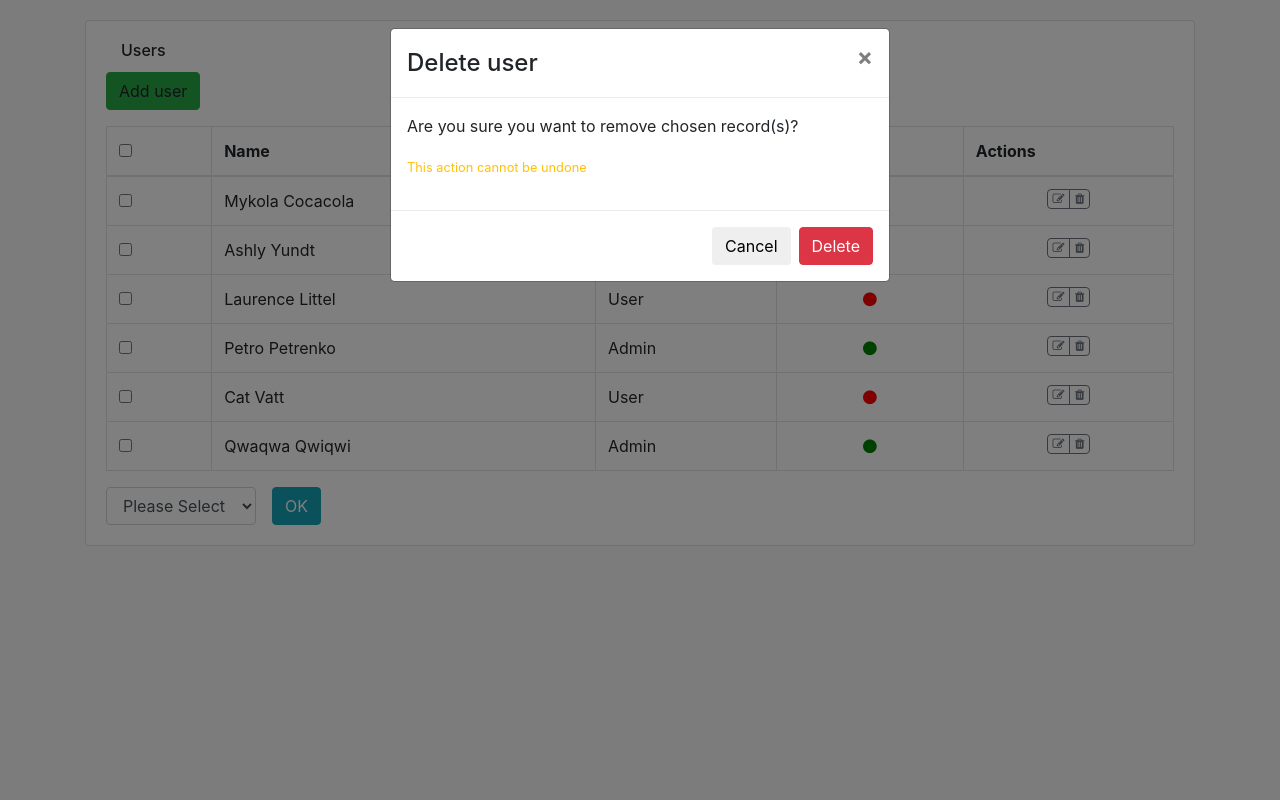
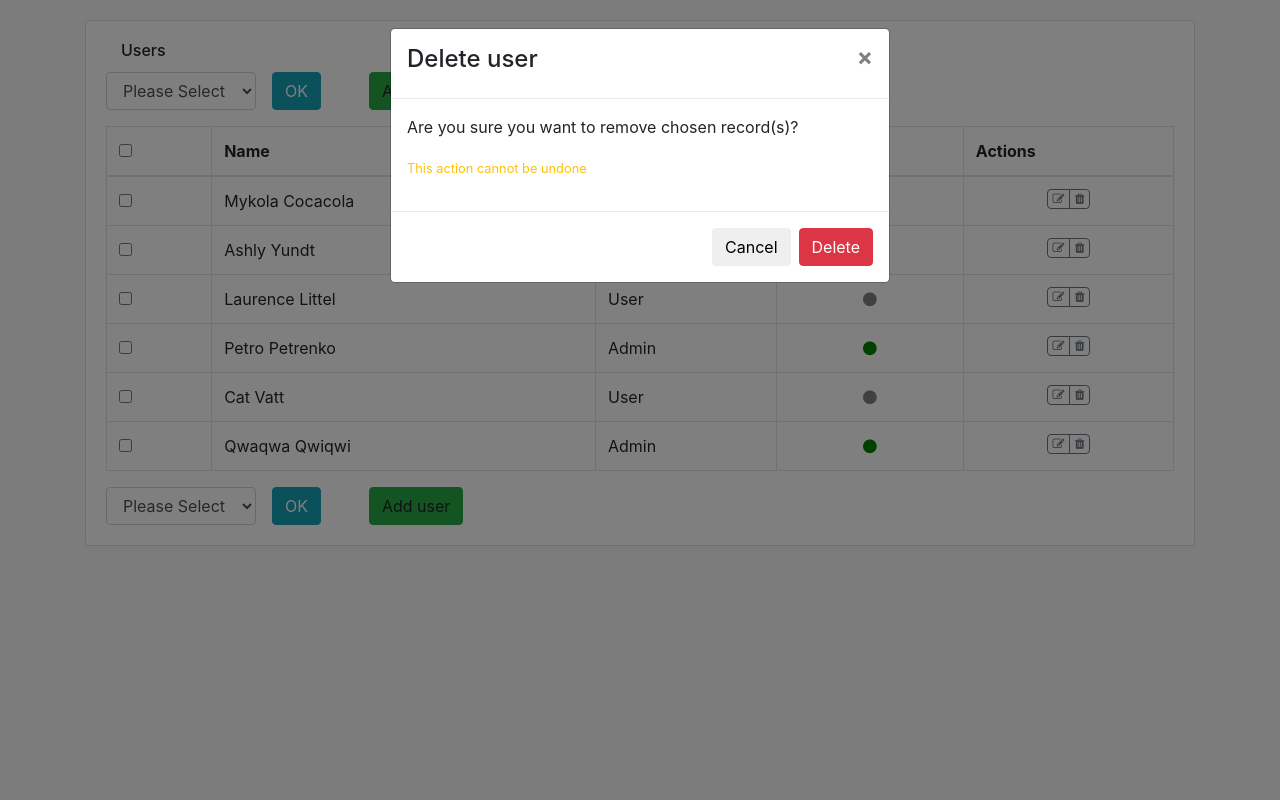
Before and after one commit to sv-dubov/Sprint, a PHP site: page / in a window 1280 px wide, after a click that opens the changed part. Run offline with PHP 8.4, Linux system fonts and the light colour scheme; data comes from the database, SQL or seed files in the repository; some libraries are stand-ins or nearby versions.

Commit message:
Fix checkboxes and buttons

```diff
--- a/assets/css/style.css
+++ b/assets/css/style.css
@@ -6,7 +6,7 @@ body{
     color: green;
 }
 .not-active-circle {
-    color: red;
+    color: gray;
 }
 
 /* The switch - the box around the slider */
--- a/assets/js/script.js
+++ b/assets/js/script.js
@@ -11,18 +11,18 @@ $(document).on('click', '.update', function () {
     let first_name = $(this).attr("data-first_name");
     let last_name = $(this).attr("data-last_name");
     let role = $(this).attr("data-role");
-    if ($(this).attr("data-status")) {
-        var status = 1;
-    } else {
-        var status = 0;
-    }
+    let status = $(this).attr("data-status");
 
     $('#type').val('edit_user');
     $('#user_id').val(user_id);
     $('#first_name').val(first_name);
     $('#last_name').val(last_name);
     $('#role').val(role);
-    $('#status').val(status);
+    if(status == 1) {
+        $("#status").prop('checked', true);
+    } else {
+        $("#status").prop('checked', false);
+    }
     $('#addUserModal').modal('show');
     $('.modal-title').html('Edit user');
 });
@@ -51,12 +51,13 @@ $(document).on('click', '#btn-add', function (e) {
     })
 });
 
-$(document).on("click", ".delete", function () {
+$(document).on('click', '.delete', function () {
+    $('.modal-title-delete').html('Delete user');
     let id = $(this).attr("data-id");
     $('#id_d').val(id);
 });
 
-$(document).on("click", "#delete_single", function () {
+$(document).on('click', '#delete_single', function () {
     $.ajax({
         url: "backend/save.php",
         type: "post",
@@ -73,7 +74,8 @@ $(document).on("click", "#delete_single", function () {
 });
 
 $(document).on("click", "#btn-actions", function () {
-    let action_value = document.getElementById('actions').value;
+    let action_value = $('#actions').val();
+    let action2_value = $('#actions2').val();
     let user = [];
     $(".user_checkbox:checked").each(function () {
         user.push($(this).data('user-id'));
@@ -82,11 +84,11 @@ $(document).on("click", "#btn-actions", function () {
         $('.info-body').html('Please, select records');
         $('#warningModal').modal('show');
     } else {
-        if (action_value === '0') {
+        if (action_value == 0 || action2_value == 0) {
             $('.info-body').html('Please, select action');
             $('#warningModal').modal('show');
         }
-        if (action_value === '1') {
+        if (action_value == 1 || action2_value == 1) {
             let selected_values = user.join(",");
             $.ajax({
                 type: "post",
@@ -100,7 +102,7 @@ $(document).on("click", "#btn-actions", function () {
                     location.reload();
                 }
             });
-        } else if (action_value === '2') {
+        } else if (action_value == 2 || action2_value == 2) {
             let selected_values = user.join(",");
             $.ajax({
                 type: "post",
@@ -114,7 +116,7 @@ $(document).on("click", "#btn-actions", function () {
                     location.reload();
                 }
             });
-        } else if (action_value === '3') {
+        } else if (action_value == 3 || action2_value == 3) {
             $('#deleteUserModal').modal('show');
             let selected_values = user.join(",");
             $('#delete_single').click(function () {
@@ -142,7 +144,7 @@ $(document).on("click", "#btn-actions", function () {
 $(document).ready(function () {
     $('[data-toggle="tooltip"]').tooltip();
     let checkbox = $('table tbody input[type="checkbox"]');
-    $("#selectAll").click(function () {
+    $('#selectAll').click(function () {
         if (this.checked) {
             checkbox.each(function () {
                 this.checked = true;
@@ -154,8 +156,10 @@ $(document).ready(function () {
         }
     });
     checkbox.click(function () {
-        if (!this.checked) {
-            $("#selectAll").prop("checked", false);
+        if ($('.user_checkbox').length === $('.user_checkbox:checked').length) {
+            $('#selectAll').prop('checked', true);
+        } else {
+            $('#selectAll').prop('checked', false);
         }
     });
 });
--- a/index.php
+++ b/index.php
@@ -30,6 +30,13 @@ include 'backend/database.php';
                             </div>
                             <div class="col-sm-6">
                                 <div class="row">
+                                    <select class="form-control mr-3" id="actions" style="width:auto;">
+                                        <option selected="selected" value="0" disabled>Please Select</option>
+                                        <option value="1">Set active</option>
+                                        <option value="2">Set not active</option>
+                                        <option value="3">Delete</option>
+                                    </select>
+                                    <button type="button" class="btn btn-info mr-5" id="btn-actions">OK</button>
                                     <a id="addUser" class="btn btn-success" data-toggle="modal">Add user</a>
                                 </div>
                             </div>
@@ -58,7 +65,7 @@ include 'backend/database.php';
                                             ?>
                                             <tr id="<?php echo $row["id"]; ?>">
                                                 <td class="align-middle">
-                                                    <div class="custom-checkbox">
+                                                    <div class="custom-checkbox" id="checkbox2">
                                                         <input type="checkbox" class="user_checkbox"
                                                                data-user-id="<?php echo $row["id"]; ?>">
                                                         <label for="checkbox2"></label>
@@ -105,13 +112,14 @@ include 'backend/database.php';
                             </div>
                             <div class="col-sm-6">
                                 <div class="row">
-                                    <select class="form-control mr-3" id="actions" style="width:auto;">
+                                    <select class="form-control mr-3" id="actions2" style="width:auto;">
                                         <option selected="selected" value="0" disabled>Please Select</option>
                                         <option value="1">Set active</option>
                                         <option value="2">Set not active</option>
                                         <option value="3">Delete</option>
                                     </select>
-                                    <button type="button" class="btn btn-info" id="btn-actions">OK</button>
+                                    <button type="button" class="btn btn-info mr-5" id="btn-actions">OK</button>
+                                    <a id="addUser" class="btn btn-success" data-toggle="modal">Add user</a>
                                 </div>
                             </div>
                         </div>
@@ -169,7 +177,7 @@ include 'backend/database.php';
                     <div class="modal-content">
                         <form>
                             <div class="modal-header">
-                                <h4 class="modal-title">Delete user</h4>
+                                <h4 class="modal-title-delete">Delete user</h4>
                                 <button type="button" class="close" data-dismiss="modal" aria-hidden="true">×</button>
                             </div>
                             <div class="modal-body">
@@ -190,7 +198,7 @@ include 'backend/database.php';
                 <div class="modal-dialog">
                     <div class="modal-content">
                         <div class="modal-header">
-                            <h4 class="modal-title">Warning!</h4>
+                            <h4>Warning!</h4>
                             <button type="button" class="close" data-dismiss="modal">&times;</button>
                         </div>
                         <div class="modal-body info-body"></div>
```
